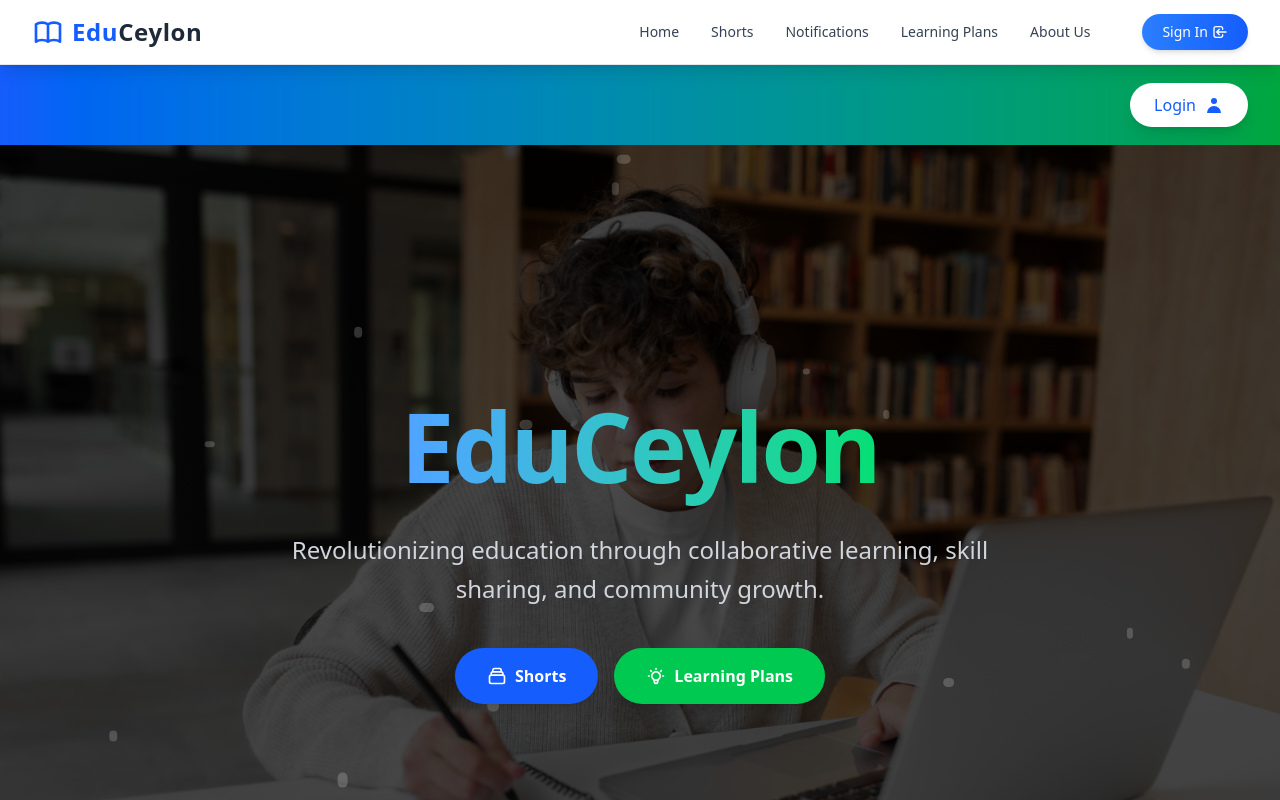
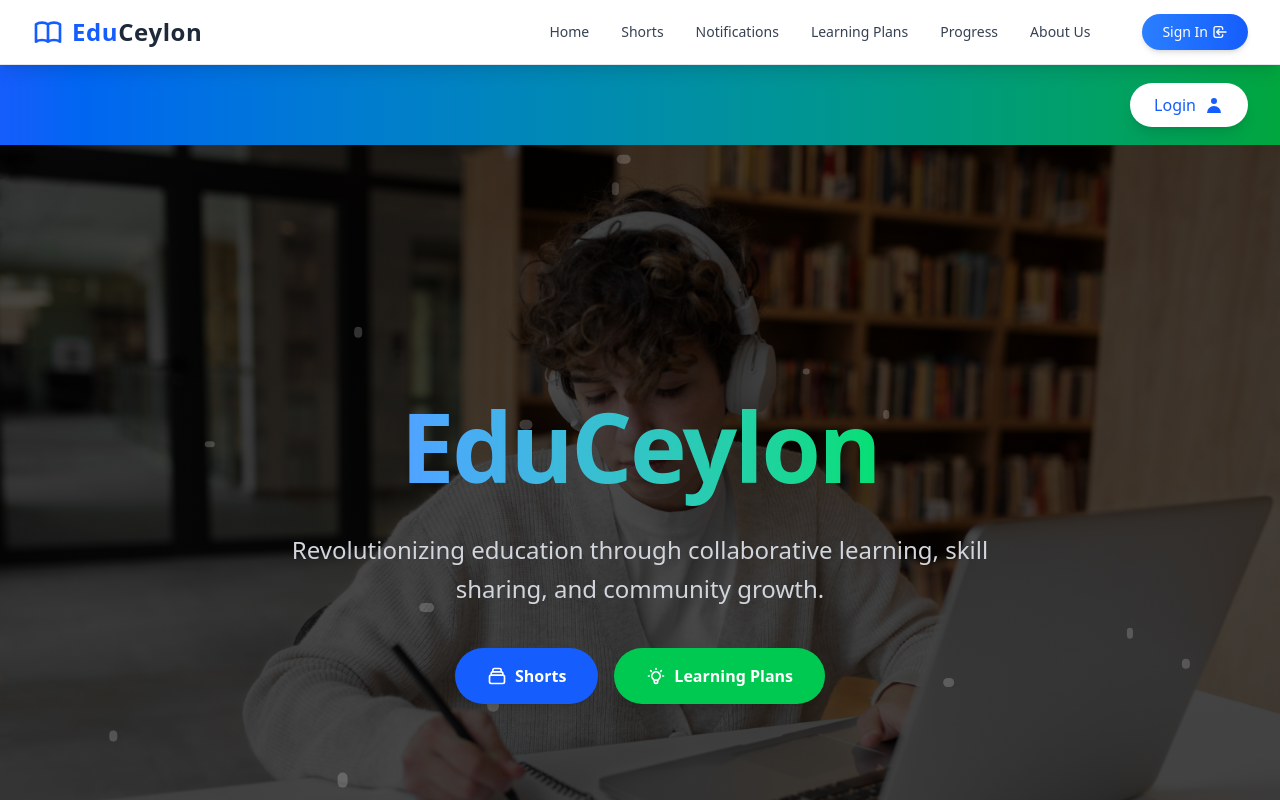
Before and after one commit to Tharusha629/Edu_Ceylon, a React (Vite) app in the folder Frontend/: page / in a window 1280 px wide. Shown: the top 800 px of the page. Built offline with nearby package versions, Linux system fonts and the light colour scheme; no server answers.

Commit message:
update nav bar

```diff
--- a/Frontend/src/Components/Navigation.jsx
+++ b/Frontend/src/Components/Navigation.jsx
@@ -70,6 +70,13 @@ export default function Navigation() {
               >
                 Learning Plans
                 <span className="absolute left-0 bottom-0 h-0.5 w-0 bg-green-600 transition-all duration-300 group-hover:w-full"></span>
+              </Link>
+              <Link
+                to="/Progress"
+                className="text-gray-700 hover:text-orange-400 px-1 py-2 text-sm font-medium relative group transition-colors duration-300"
+              >
+                Progress
+                <span className="absolute left-0 bottom-0 h-0.5 w-0 bg-orange-400 transition-all duration-300 group-hover:w-full"></span>
               </Link>
 
               <Link
@@ -167,6 +174,13 @@ export default function Navigation() {
               Learning Plans
             </Link>
             <Link
+              to="/"
+              className="block px-3 py-2 rounded-md text-base font-medium text-gray-700 hover:text-blue-600 hover:bg-gray-50"
+              onClick={() => setIsMenuOpen(false)}
+            >
+              Progress
+            </Link>
+            <Link
               to="/About_us"
               className="block px-3 py-2 rounded-md text-base font-medium text-gray-700 hover:text-purple-600 hover:bg-gray-50"
               onClick={() => setIsMenuOpen(false)}
```
